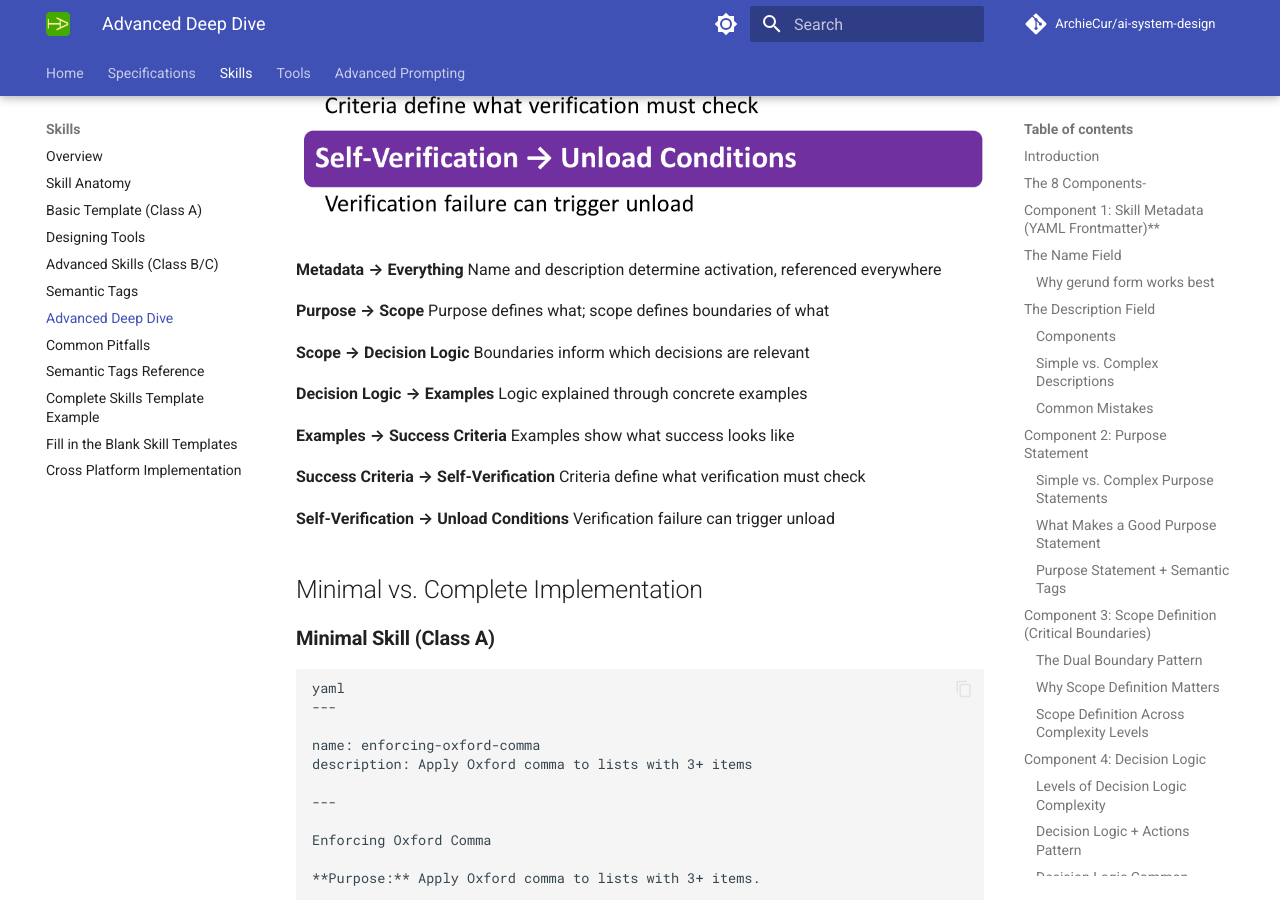
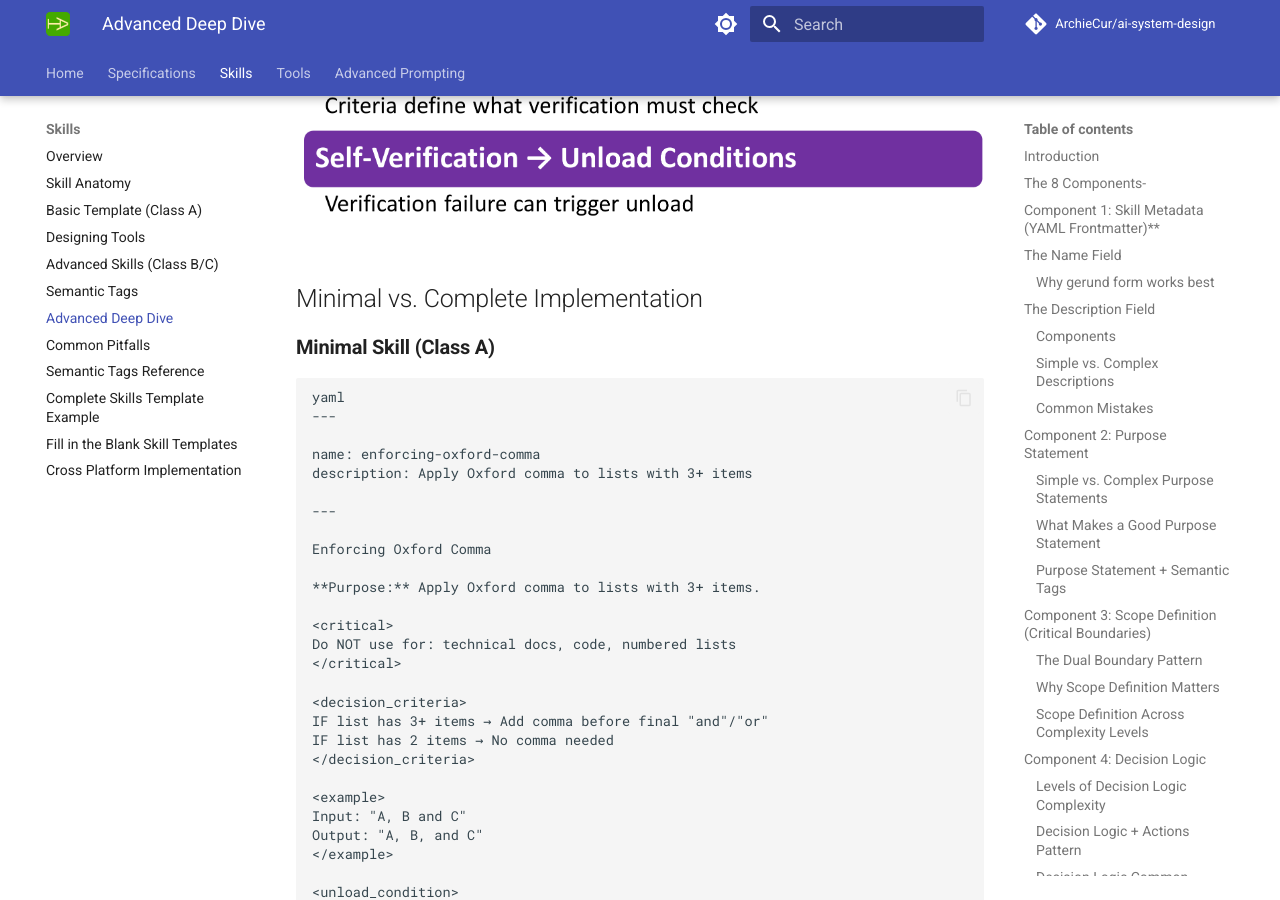
Before and after one commit to ArchieCur/ai-system-design, an MkDocs documentation site: the page built from docs/skills/Skills_1.5_Advanced_Deep_Dive.md, in a window 1280 px wide and 900 px high, scrolled down 39572 px. Built offline with MkDocs 1.6.1 and Material for MkDocs 9.7.7, drawn with Linux system fonts in a browser that asks for light colours; comment, search, counter and statistics services are not loaded.

Commit message:
Update Skills_1.5_Advanced_Deep_Dive.md

```diff
--- a/docs/skills/Skills_1.5_Advanced_Deep_Dive.md
+++ b/docs/skills/Skills_1.5_Advanced_Deep_Dive.md
@@ -2057,27 +2057,6 @@ See references/VERIFICATION.md for procedures.
 
 ![Component Interdependencies](../assets/Section_1.5_Component_Interdependencies.png)
 
-**Metadata → Everything**
-Name and description determine activation, referenced everywhere
-
-**Purpose → Scope**
-Purpose defines what; scope defines boundaries of what
-
-**Scope → Decision Logic**
-Boundaries inform which decisions are relevant
-
-**Decision Logic → Examples**
-Logic explained through concrete examples
-
-**Examples → Success Criteria**
-Examples show what success looks like
-
-**Success Criteria → Self-Verification**
-Criteria define what verification must check
-
-**Self-Verification → Unload Conditions**
-Verification failure can trigger unload
-
 ## Minimal vs. Complete Implementation
 
 ### **Minimal Skill (Class A)**
```
